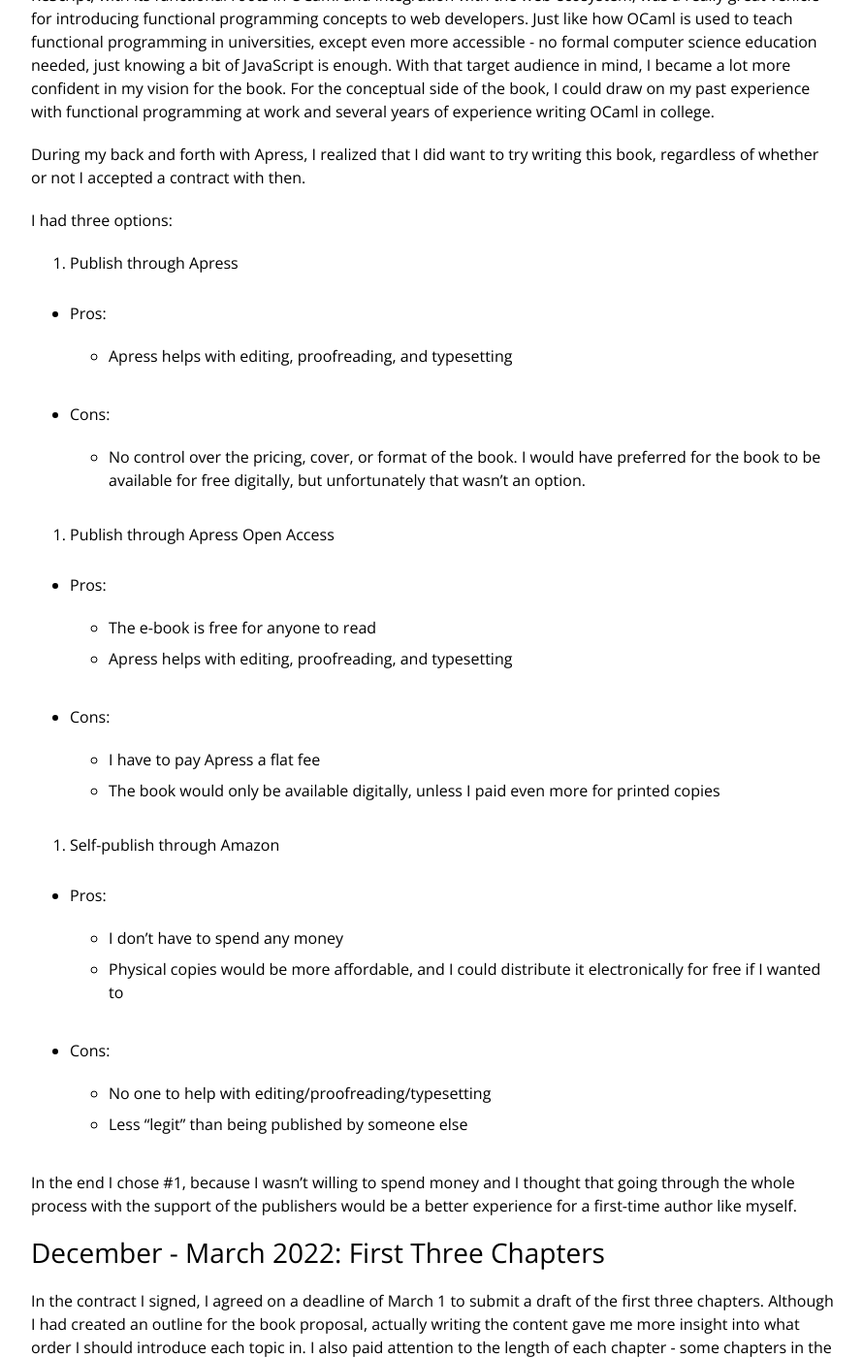
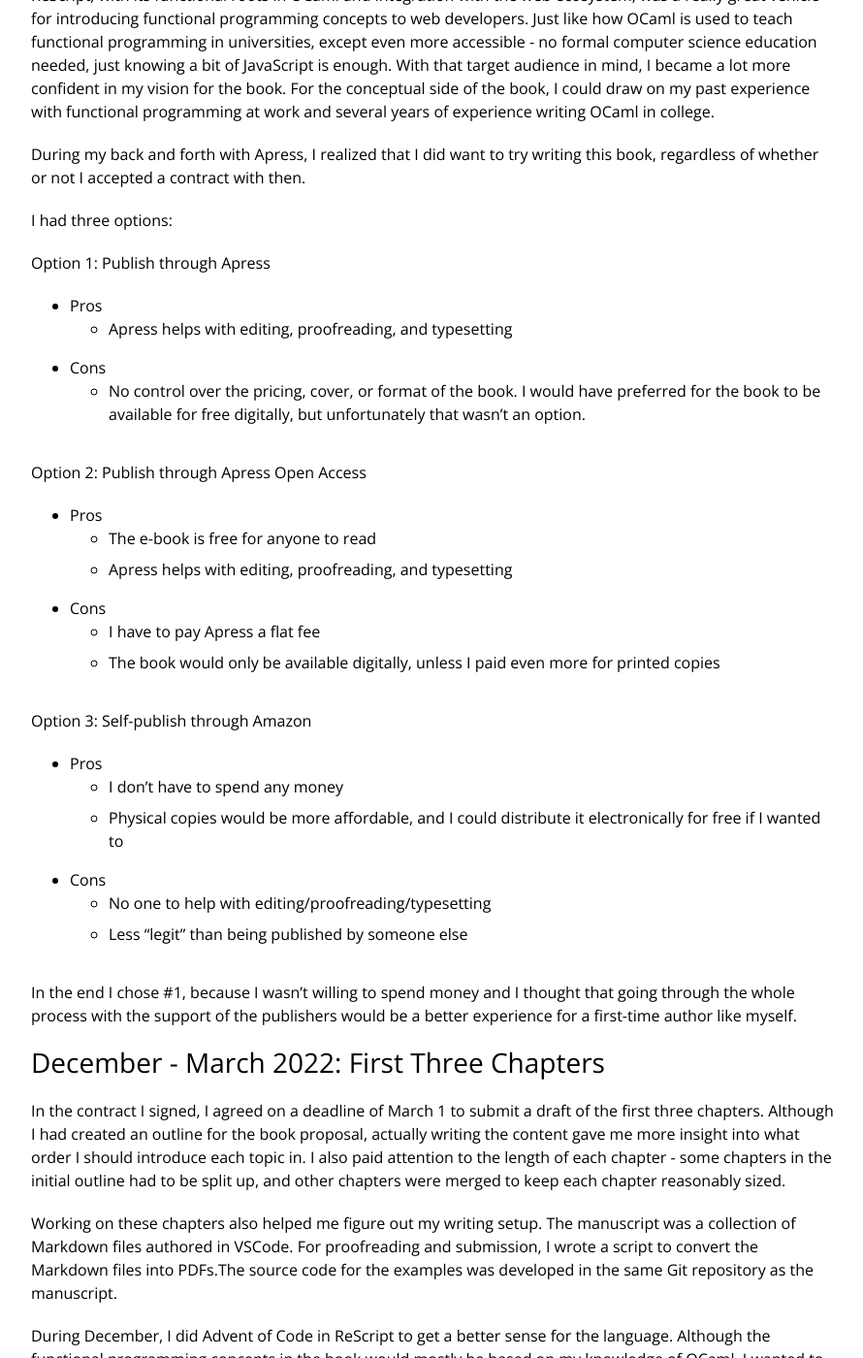
Before and after one commit to yangdanny97/yangdanny97.github.io, a Jekyll site: the page built from _posts/2023-06-12-publishing-a-book.md, in a window 1280 px wide and 1400 px high, scrolled down 996 px. Shown: the whole window at 97% size, without its empty margins (193-1083 px from the left). Built offline with Jekyll 4.4.1, drawn with Linux system fonts in a browser that asks for light colours; comment, search, counter and statistics services are not loaded.

Commit message:
fix formatting

```diff
--- a/_posts/2023-06-12-publishing-a-book.md
+++ b/_posts/2023-06-12-publishing-a-book.md
@@ -31,39 +31,30 @@
 
 I had three options:
 
-1. Publish through Apress
+Option 1: Publish through Apress
 
-  - Pros:
+- Pros
+  - Apress helps with editing, proofreading, and typesetting
+- Cons
+  - No control over the pricing, cover, or format of the book. I would have preferred for the book to be available for free digitally, but unfortunately that wasn't an option.
 
-    - Apress helps with editing, proofreading, and typesetting
+Option 2: Publish through Apress Open Access
 
-  - Cons:
+- Pros
+  - The e-book is free for anyone to read
+  - Apress helps with editing, proofreading, and typesetting
+- Cons
+  - I have to pay Apress a flat fee
+  - The book would only be available digitally, unless I paid even more for printed copies
 
-    - No control over the pricing, cover, or format of the book. I would have preferred for the book to be available for free digitally, but unfortunately that wasn't an option.
+Option 3: Self-publish through Amazon
 
-2. Publish through Apress Open Access
-
-  - Pros:
-
-    - The e-book is free for anyone to read
-    - Apress helps with editing, proofreading, and typesetting
-
-  - Cons:
-
-    - I have to pay Apress a flat fee
-    - The book would only be available digitally, unless I paid even more for printed copies
-
-3. Self-publish through Amazon
-
-  - Pros:
-
-    - I don't have to spend any money
-    - Physical copies would be more affordable, and I could distribute it electronically for free if I wanted to
-
-  - Cons:
-
-    - No one to help with editing/proofreading/typesetting
-    - Less "legit" than being published by someone else
+- Pros
+  - I don't have to spend any money
+  - Physical copies would be more affordable, and I could distribute it electronically for free if I wanted to
+- Cons
+  - No one to help with editing/proofreading/typesetting
+  - Less "legit" than being published by someone else
 
 In the end I chose #1, because I wasn't willing to spend money and I thought that going through the whole process with the support of the publishers would be a better experience for a first-time author like myself.
 
```
